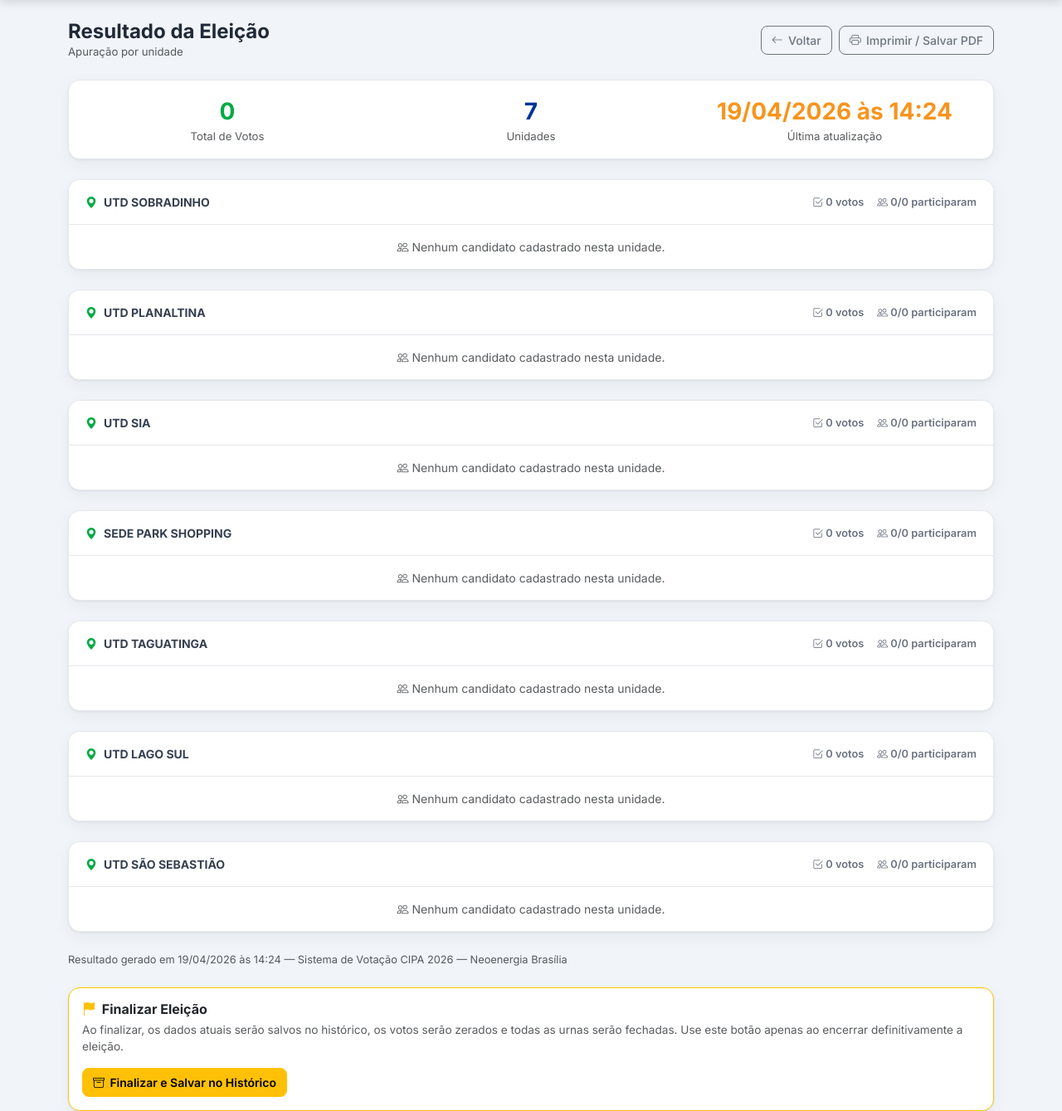
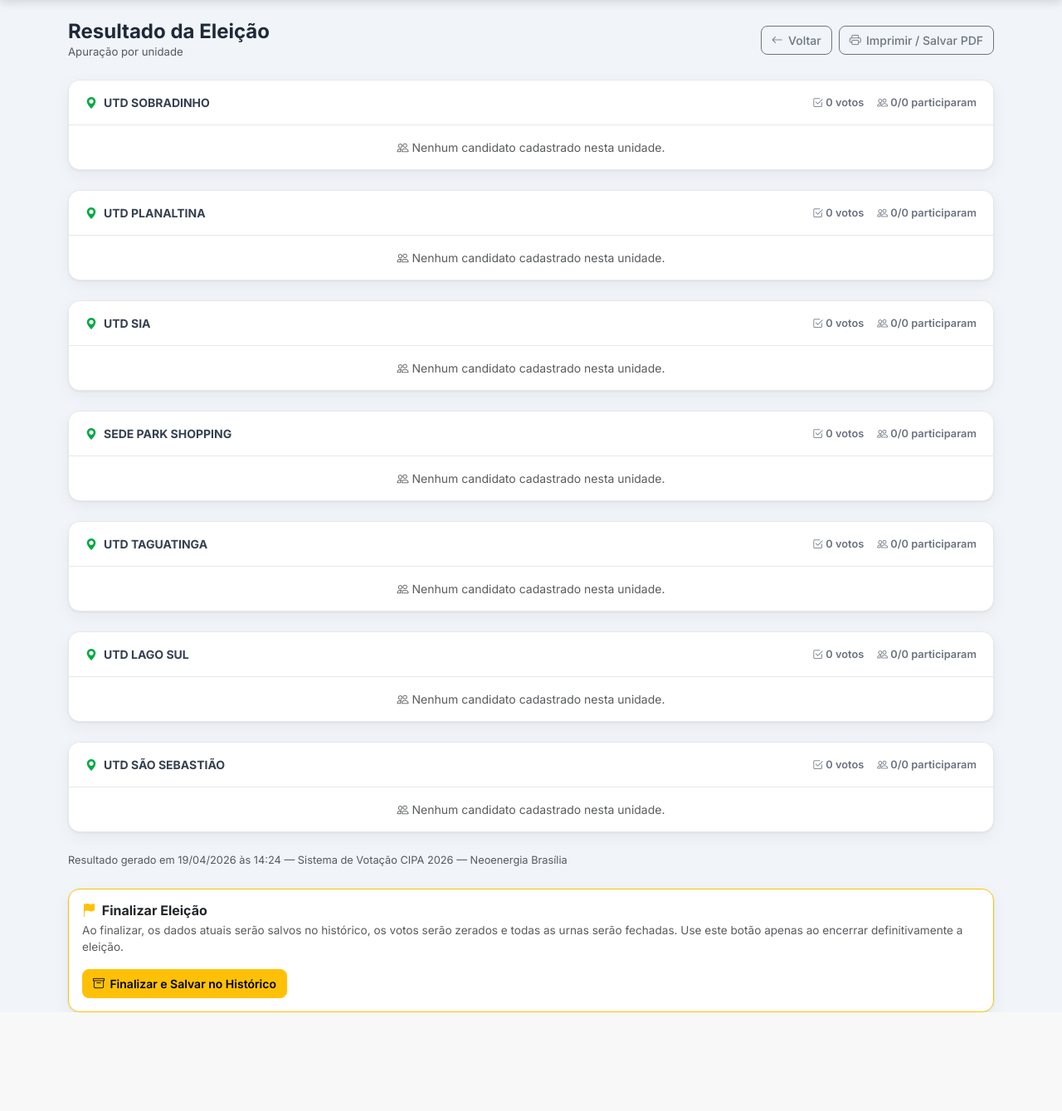
Before and after one commit to Kaiodrx/Projeto-Cipa-2026, a Flask app: page /admin/resultado in a window 1280 px wide. Shown: the part 70-1409 px from the top of the page at 83% size. After the commit the page ends 1290 px from the top, so only its background shows below. Run offline with Flask 3, Linux system fonts and the light colour scheme; the visitor is signed in with stand-in values (Sample User, id 1); data that the repository does not hold is empty.

Commit message:
Update resultado.html

```diff
--- a/templates/admin/resultado.html
+++ b/templates/admin/resultado.html
@@ -21,25 +21,6 @@
         <button data-bs-toggle="modal" data-bs-target="#modalImprimir" class="btn btn-outline-secondary">
             <i class="bi bi-printer"></i> Imprimir / Salvar PDF
         </button>
-    </div>
-</div>
-
-<div class="card mb-4">
-    <div class="card-body">
-        <div class="row g-3 text-center">
-            <div class="col-md-4">
-                <div class="fw-bold" style="font-size:1.75rem;color:#00AA44;">{{ total_votos_geral }}</div>
-                <div class="text-muted" style="font-size:.825rem;">Total de Votos</div>
-            </div>
-            <div class="col-md-4">
-                <div class="fw-bold" style="font-size:1.75rem;color:#003399;">{{ unidades|length }}</div>
-                <div class="text-muted" style="font-size:.825rem;">Unidades</div>
-            </div>
-            <div class="col-md-4">
-                <div class="fw-bold" style="font-size:1.75rem;color:#F7941D;">{{ now }}</div>
-                <div class="text-muted" style="font-size:.825rem;">Última atualização</div>
-            </div>
-        </div>
     </div>
 </div>
 
@@ -225,7 +206,9 @@
 <style>
 @media print {
     body { background: #fff; font-size: 10pt; }
-    .card { border: 1px solid #ccc !important; box-shadow: none !important; page-break-inside: avoid; }
+    .card { border: 1px solid #ccc !important; box-shadow: none !important; }
+    .card[data-unidade] { break-before: page; }
+    .card[data-unidade]:first-of-type { break-before: auto; }
     .table-success td { background-color: #d1fae5 !important; -webkit-print-color-adjust: exact; }
     .unidade-oculta { display: none !important; }
 }
```
